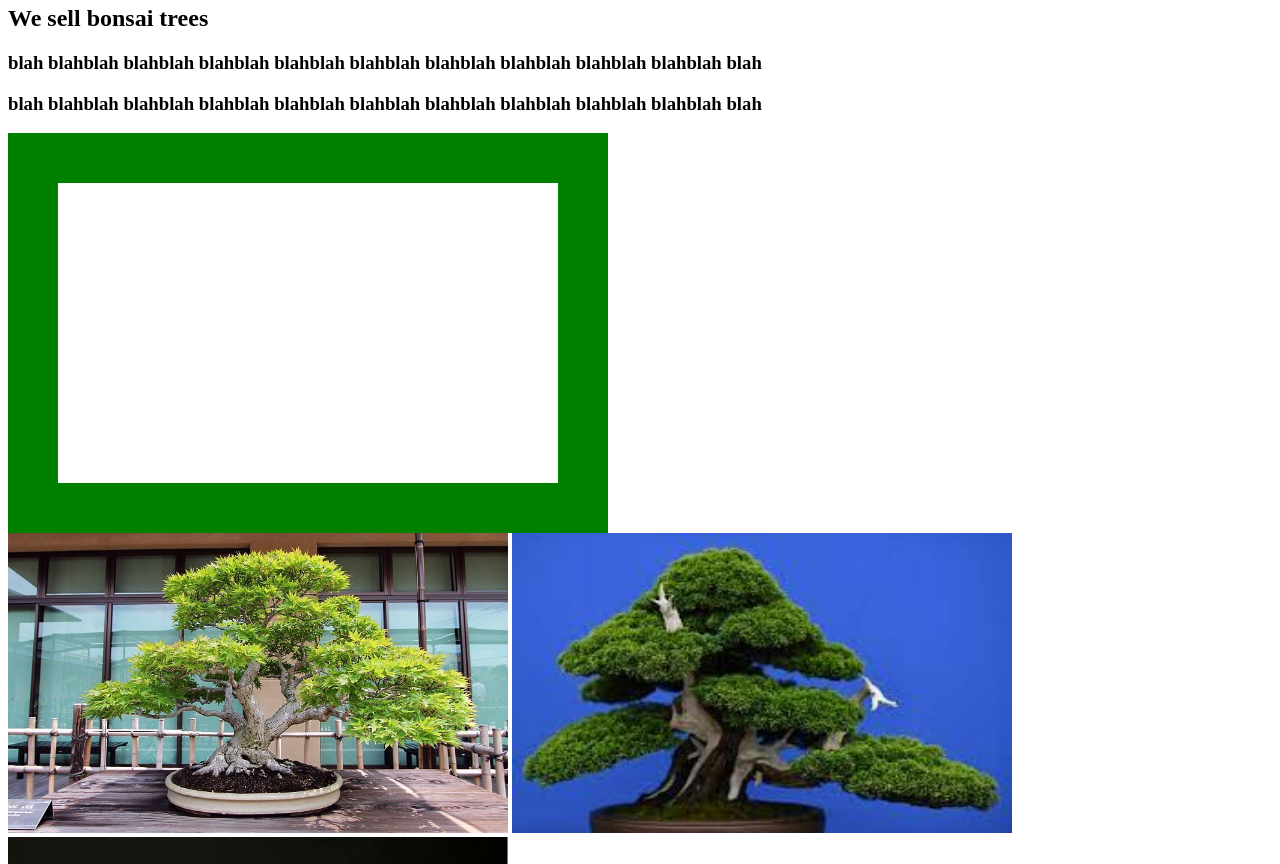
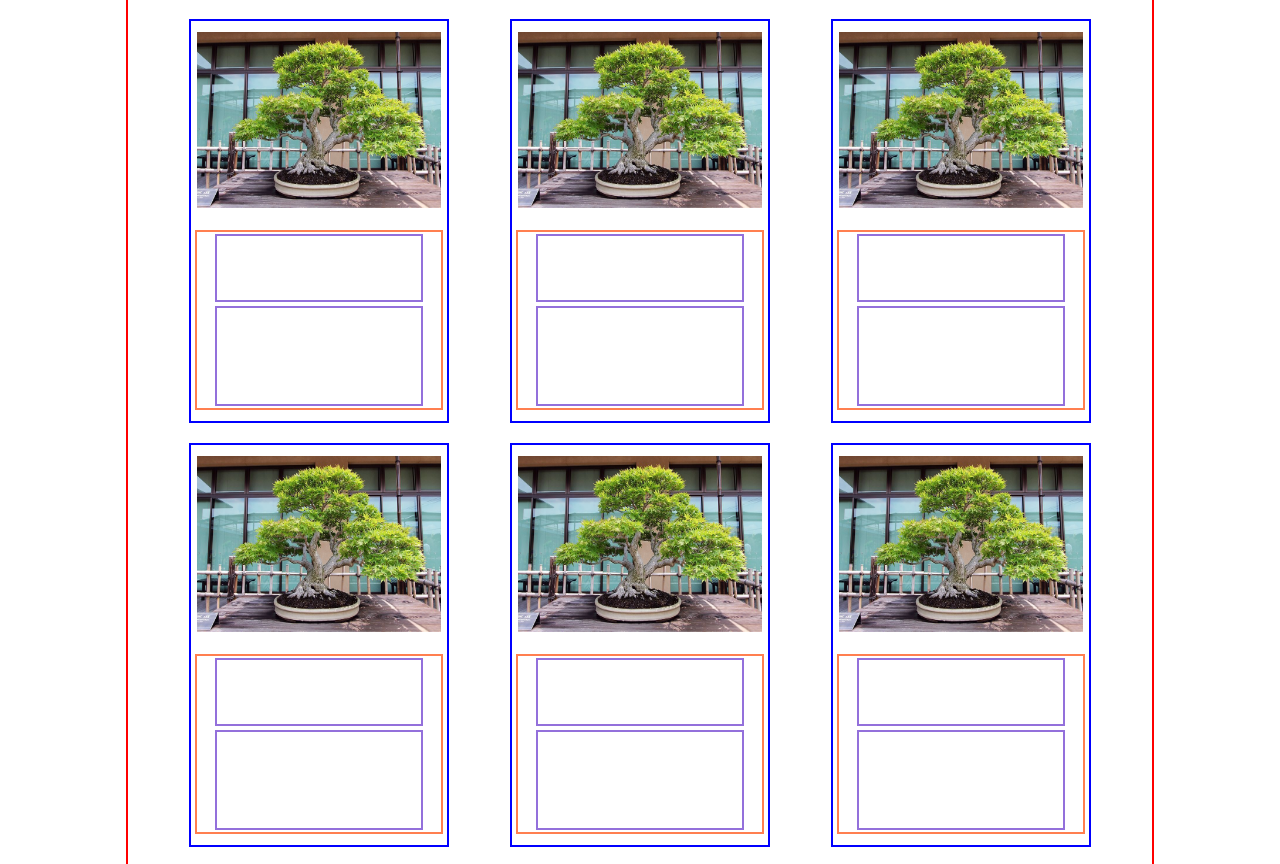
Before and after one commit to chrislenechoo/bonsai-world, a plain HTML site: page index.html in a window 1280 px wide. Shown: the part 75-939 px from the top of the page. Drawn offline with Linux system fonts and the light colour scheme.

Commit message:
added flexbox styling

```diff
--- a/index.html
+++ b/index.html
@@ -8,14 +8,81 @@
     <title>bonsaiworld</title>
 </head>
 <body>
-    <h1>Bonsai World</h1>
-    <h2>We sell bonsai trees</h2>
-    <h3>blah blahblah blahblah blahblah blahblah blahblah blahblah blahblah blahblah blahblah blah</h3>
-    <h3>blah blahblah blahblah blahblah blahblah blahblah blahblah blahblah blahblah blahblah blah</h3>
-    <div class="box"></div>
-    <img src="images/bonsai1.jpeg" alt="bonsai image 1" class="bonsai">
-    <img src="images/bonsai2.jpeg" alt="bonsai image 2" class="bonsai">
-    <img src="images/bonsai3.jpeg" alt="bonsai image 3" class="bonsai">
+    <h1 class="page_name">Bonsai World</h1>
+    <h2 class="page_sub">We sell bonsai trees</h2>
+    <div class="canvas">
+        <div class="card">
+            <img src="images/bonsai1.jpeg" alt="bonsai image 1" class="bonsai_image">
+            <div class="description_holder">
+                <div class="card_title"></div>
+                <div class="card_description"></div>
+            </div>
+        </div>
+
+        <div class="card">
+            <img src="images/bonsai1.jpeg" alt="bonsai image 1" class="bonsai_image">
+            <div class="description_holder">
+                <div class="card_title"></div>
+                <div class="card_description"></div>
+            </div>
+        </div>
+
+        <div class="card">
+            <img src="images/bonsai1.jpeg" alt="bonsai image 1" class="bonsai_image">
+            <div class="description_holder">
+                <div class="card_title"></div>
+                <div class="card_description"></div>
+            </div>
+        </div>
+
+        <div class="card">
+            <img src="images/bonsai1.jpeg" alt="bonsai image 1" class="bonsai_image">
+            <div class="description_holder">
+                <div class="card_title"></div>
+                <div class="card_description"></div>
+            </div>
+        </div>
+
+        <div class="card">
+            <img src="images/bonsai1.jpeg" alt="bonsai image 1" class="bonsai_image">
+            <div class="description_holder">
+                <div class="card_title"></div>
+                <div class="card_description"></div>
+            </div>
+        </div>
+
+        <div class="card">
+            <img src="images/bonsai1.jpeg" alt="bonsai image 1" class="bonsai_image">
+            <div class="description_holder">
+                <div class="card_title"></div>
+                <div class="card_description"></div>
+            </div>
+        </div>
+
+        <div class="card">
+            <img src="images/bonsai1.jpeg" alt="bonsai image 1" class="bonsai_image">
+            <div class="description_holder">
+                <div class="card_title"></div>
+                <div class="card_description"></div>
+            </div>
+        </div>
+
+        <div class="card">
+            <img src="images/bonsai1.jpeg" alt="bonsai image 1" class="bonsai_image">
+            <div class="description_holder">
+                <div class="card_title"></div>
+                <div class="card_description"></div>
+            </div>
+        </div>
+
+        <div class="card">
+            <img src="images/bonsai1.jpeg" alt="bonsai image 1" class="bonsai_image">
+            <div class="description_holder">
+                <div class="card_title"></div>
+                <div class="card_description"></div>
+            </div>
+        </div>
+    </div>
 
 </body>
 </html>
--- a/styles.css
+++ b/styles.css
@@ -1,9 +1,55 @@
-.box {
-    width: 500px;
-    height: 300px;
-    border: 50px solid green;
+body {
+    display: flex;
+    justify-content: center;
+    flex-direction: column;
 }
-.bonsai {
-    width: 500px;
-    height: 300px;
+.page_name {
+    margin: auto;
+    color: indianred;
 }
+.page_sub {
+    margin: auto;
+    color: aquamarine;
+}
+.canvas {
+    display: flex;
+    justify-content: space-evenly;
+    align-items: center;
+    flex-wrap: wrap;
+    width: 80vw;
+    border: 2px solid red;
+    margin: auto;
+}
+.card {
+    display: flex;
+    justify-content: space-around;
+    flex-direction: column;
+    align-items: center;
+    width: 20vw;
+    height: 50vh;
+    border: 2px solid blue;
+    margin-top: 20px;
+}
+.bonsai_image {
+    width: 19vw;
+    height: 22vh;
+}
+.description_holder {
+    display: flex;
+    justify-content: space-around;
+    flex-direction: column;
+    align-items: center;
+    width: 19vw;
+    height: 22vh;
+    border: 2px solid coral;
+}
+.card_title {
+    width: 16vw;
+    height: 8vh;
+    border: 2px solid mediumpurple;
+}
+.card_description {
+    width: 16vw;
+    height: 12vh;
+    border: 2px solid mediumpurple;
+}
```
